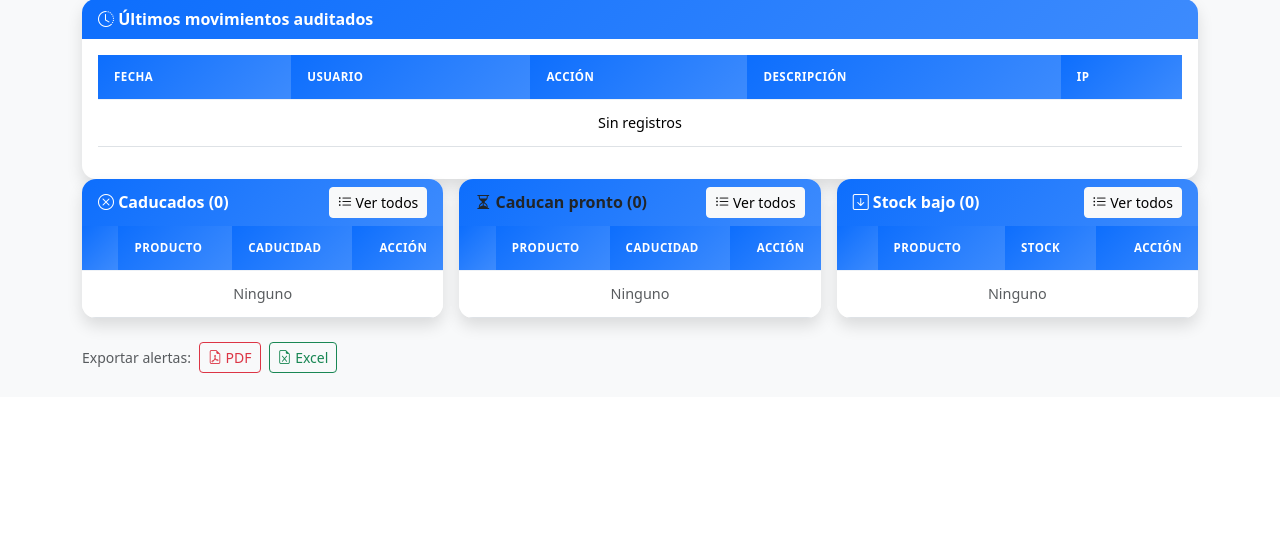
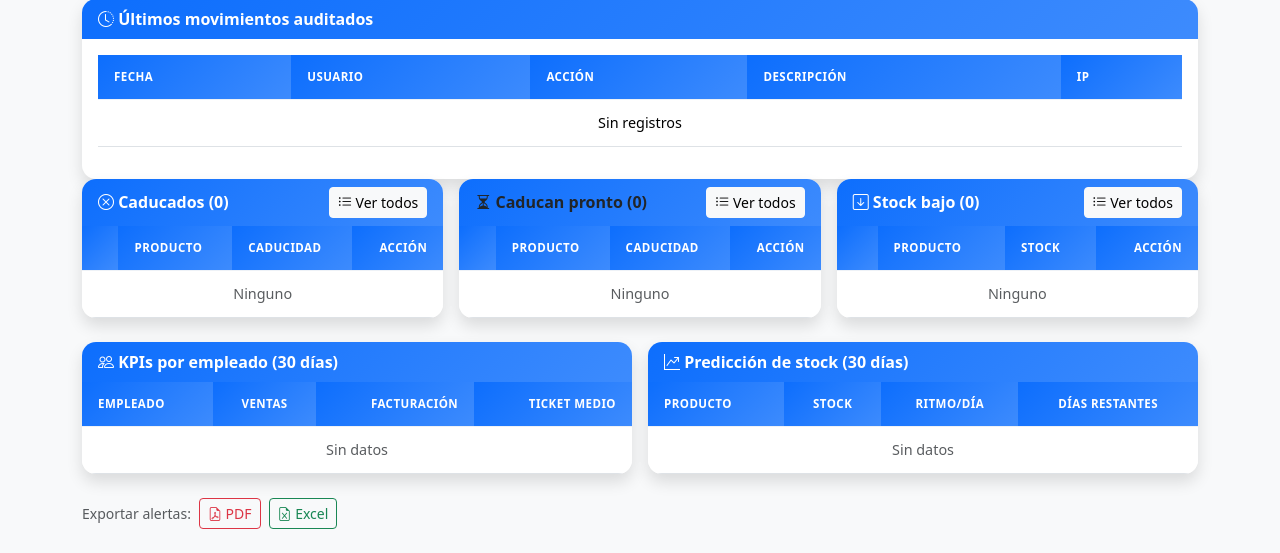
Before and after one commit to msbwindmark-cloud/minuevafarma, a Django app: page / in a window 1280 px wide; the page is wider, and only the part inside the window is pictured. Shown: the part 1343-1896 px from the top of that part. Before the commit the page ends 1716 px from the top of that part, so only its background shows below. Run offline with Django 5.2, Linux system fonts and the light colour scheme; the visitor is signed in with stand-in values (Sample User, id 1); data comes from the database, SQL or seed files in the repository; data that the repository does not hold is empty; some libraries are stand-ins or nearby versions.

Commit message:
Fix: mas kps

```diff
--- a/farmacia/templates/farmacia/dashboard.html
+++ b/farmacia/templates/farmacia/dashboard.html
@@ -135,6 +135,40 @@
         </div>
     </div>
 </div>
+<div class="row g-3 mb-4">
+    <div class="col-md-6">
+        <div class="card shadow h-100">
+            <div class="card-header"><i class="bi bi-people"></i> KPIs por empleado (30 días)</div>
+            <div class="card-body p-0">
+                <table class="table table-sm table-hover datatable mb-0 align-middle" style="width:100%">
+                    <thead class="table-light"><tr><th>Empleado</th><th class="text-center">Ventas</th><th class="text-end">Facturación</th><th class="text-end">Ticket medio</th></tr></thead>
+                    <tbody>
+                    {% for k in kpis_empleado %}
+                        <tr><td>{{ k.nombre }}</td><td class="text-center">{{ k.n }}</td><td class="text-end">{{ k.fact|floatformat:2 }} €</td><td class="text-end">{{ k.ticket|floatformat:2 }} €</td></tr>
+                    {% empty %}<tr><td colspan="4" class="text-center text-muted">Sin datos</td></tr>{% endfor %}
+                    </tbody>
+                </table>
+            </div>
+        </div>
+    </div>
+    <div class="col-md-6">
+        <div class="card shadow h-100">
+            <div class="card-header"><i class="bi bi-graph-up-arrow"></i> Predicción de stock (30 días)</div>
+            <div class="card-body p-0">
+                <table class="table table-sm table-hover datatable mb-0 align-middle" style="width:100%">
+                    <thead class="table-light"><tr><th>Producto</th><th class="text-center">Stock</th><th class="text-center">Ritmo/día</th><th class="text-center">Días restantes</th></tr></thead>
+                    <tbody>
+                    {% for p in prediccion %}
+                        <tr class="{% if p.dias <= 7 %}table-danger{% elif p.dias <= 14 %}table-warning{% endif %}">
+                            <td>{{ p.nombre }}</td><td class="text-center">{{ p.stock }}</td><td class="text-center">{{ p.ritmo }}</td><td class="text-center">{% if p.dias == '>30' %}<span class="badge bg-success">>30</span>{% elif p.dias <= 7 %}<span class="badge bg-danger">{{ p.dias }} días</span>{% elif p.dias <= 14 %}<span class="badge bg-warning text-dark">{{ p.dias }} días</span>{% else %}<span class="badge bg-secondary">{{ p.dias }} días</span>{% endif %}</td>
+                        </tr>
+                    {% empty %}<tr><td colspan="4" class="text-center text-muted">Sin datos</td></tr>{% endfor %}
+                    </tbody>
+                </table>
+            </div>
+        </div>
+    </div>
+</div>
 <div class="mb-4 d-flex gap-2 flex-wrap">
     <span class="align-self-center text-muted small">Exportar alertas:</span>
     <a href="{% url 'export_alertas' 'pdf' %}" class="btn btn-sm btn-outline-danger"><i class="bi bi-file-earmark-pdf"></i> PDF</a>
--- a/farmacia/urls.py
+++ b/farmacia/urls.py
@@ -64,13 +64,13 @@ urlpatterns = [
     path('clientes/', _cliente_list, name='cliente_list'),
     path('recordatorios/', recordatorio_list, name='recordatorio_list'),
     path('recordatorios/crear/', recordatorio_crear, name='recordatorio_crear'),
-    path('recordatorios/reenviar/<uuid:pk>/', recordatorio_reenviar, name='recordatorio_reenviar'),
+    path('recordatorios/reenviar/<int:pk>/', recordatorio_reenviar, name='recordatorio_reenviar'),
     path('campanas/', campana_enviar, name='campana_enviar'),
     path('pedidos/sugerir/', pedido_sugerir, name='pedido_sugerir'),
     path('pedidos/generar/', pedido_generar, name='pedido_generar'),
     path('pedidos/', pedido_list, name='pedido_list'),
-    path('pedidos/<uuid:pk>/', pedido_detalle, name='pedido_detalle'),
-    path('pedidos/<uuid:pk>/pdf/', pedido_pdf, name='pedido_pdf'),
+    path('pedidos/<int:pk>/', pedido_detalle, name='pedido_detalle'),
+    path('pedidos/<int:pk>/pdf/', pedido_pdf, name='pedido_pdf'),
     path('export/categorias/<str:fmt>/', exp.export_categorias, name='export_categorias'),
     path('export/proveedores/<str:fmt>/', exp.export_proveedores, name='export_proveedores'),
     path('export/alertas/<str:fmt>/', exp.export_alertas, name='export_alertas'),
--- a/farmacia/views/core.py
+++ b/farmacia/views/core.py
@@ -45,6 +45,24 @@ def dashboard(request):
         unidades=Sum('cantidad'), ingreso=Sum('subtotal')).order_by('-ingreso')[:6]
     labels_top = [t['producto__nombre'] for t in top]
     ingreso_top = [float(t['ingreso']) for t in top]
+    from django.db.models import ExpressionWrapper, FloatField, Value
+    kpis_empleado = list(
+        ventas.values('empleado__usuario__first_name', 'empleado__usuario__last_name')
+        .annotate(n=Count('id'), fact=Sum('total'))
+        .order_by('-fact')[:10])
+    for k in kpis_empleado:
+        nom = (k['empleado__usuario__first_name'] or '') + ' ' + (k['empleado__usuario__last_name'] or '')
+        k['nombre'] = nom.strip() or 'Sin empleado'
+        k['fact'] = float(k['fact'] or 0)
+        k['ticket'] = round(k['fact'] / k['n'], 2) if k['n'] else 0
+    dias_total = 30
+    prediccion = []
+    for p in stock_bajo_list[:10]:
+        vendidas = DetalleVenta.objects.filter(producto=p, venta__in=ventas).aggregate(s=Sum('cantidad'))['s'] or 0
+        ritmo = float(vendidas) / dias_total
+        dias_restantes = int(p.stock_actual / ritmo) if ritmo > 0 else 999
+        prediccion.append({'nombre': p.nombre, 'stock': p.stock_actual, 'ritmo': round(ritmo, 2),
+                           'dias': dias_restantes if dias_restantes != 999 else '>30'})
     graficos = {
         'labels_dia': labels_dia, 'totales_dia': totales_dia,
         'labels_metodo': labels_metodo, 'totales_metodo': totales_metodo,
@@ -53,7 +71,8 @@ def dashboard(request):
     }
     return render(request, 'farmacia/dashboard.html',
                   {'stats': stats, 'ultimos_logs': ultimos_logs, 'graficos': graficos,
-                   'caducados': caducados, 'por_caducar': por_caducar, 'stock_bajo_list': stock_bajo_list})
+                   'caducados': caducados, 'por_caducar': por_caducar, 'stock_bajo_list': stock_bajo_list,
+                   'kpis_empleado': kpis_empleado, 'prediccion': prediccion})
 
 
 @login_required
```
